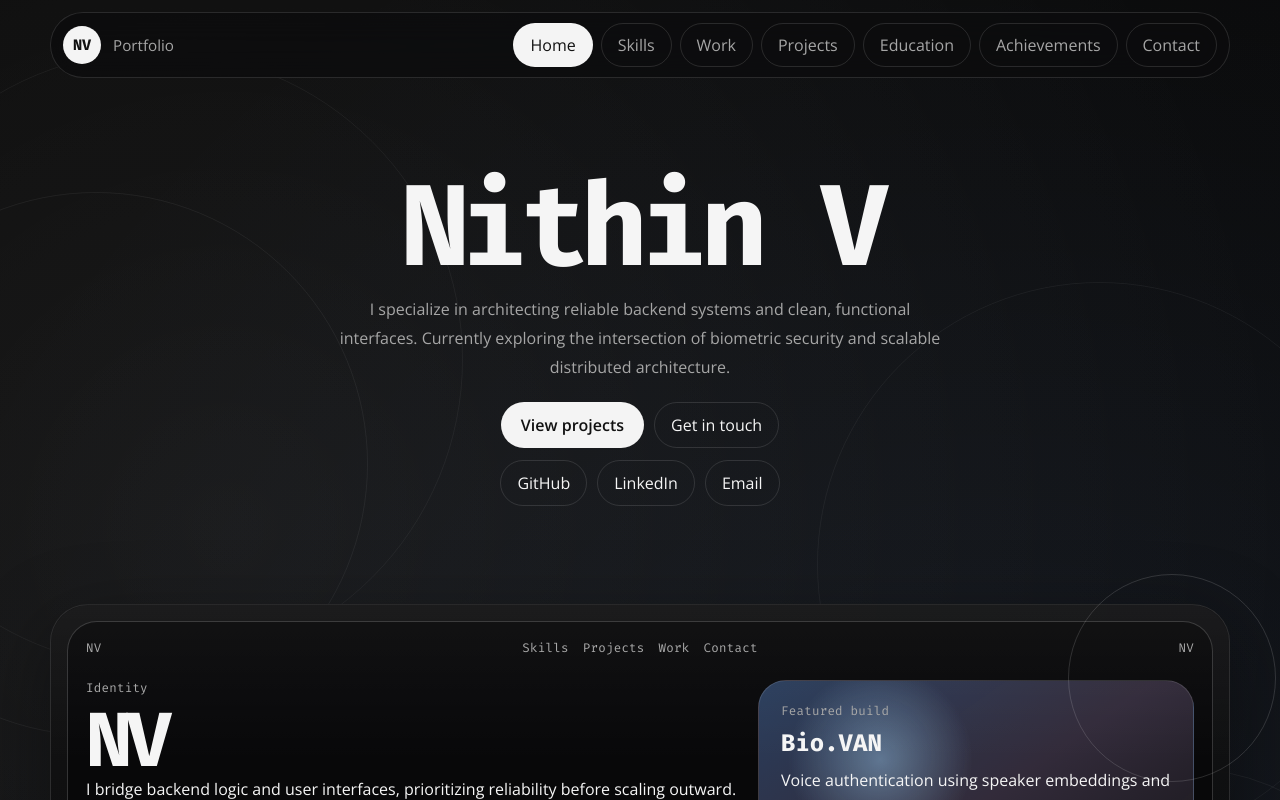
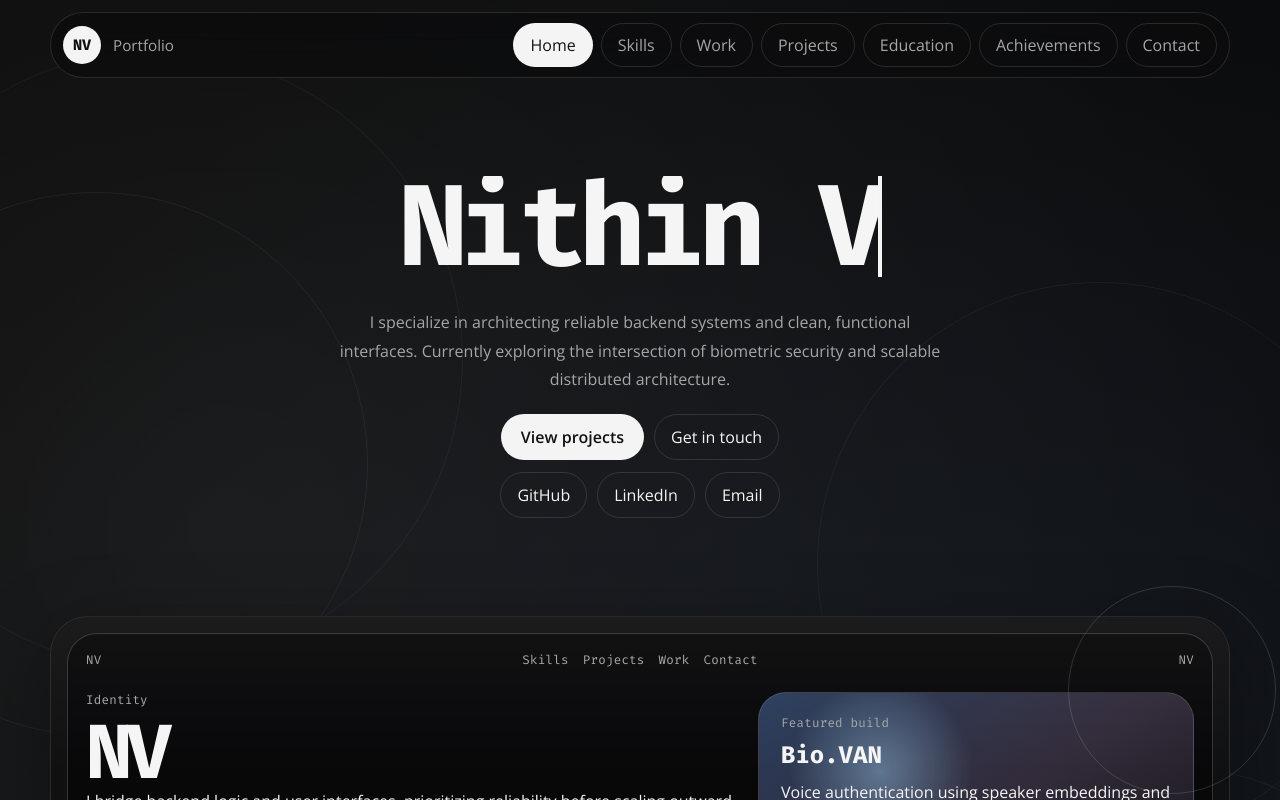
Before and after one commit to Nithin-joshua/Portfolio, a React (Vite) app: page / in a window 1280 px wide. Shown: the top 800 px of the page. Built offline with nearby package versions, Linux system fonts and the light colour scheme.

Commit message:
Style: Add typing effect to hero title lines

```diff
--- a/src/index.css
+++ b/src/index.css
@@ -278,18 +278,38 @@ a:hover {
   text-wrap: balance;
 }
 
-.hero-title-line,
-.preview-title-line,
-.contact-title-line {
-  display: block;
+.hero-title-line {
+  display: inline-block;
+  overflow: hidden;
+  white-space: nowrap;
+  border-right: 4px solid var(--color-pill);
+  width: 0;
+  animation:
+    typing 2s steps(20, end) forwards,
+    blink-caret 0.75s step-end infinite;
   transition: transform 400ms cubic-bezier(0.2, 1, 0.3, 1), color 400ms ease;
   cursor: default;
+}
+
+@keyframes typing {
+  from { width: 0 }
+  to { width: 100% }
+}
+
+@keyframes blink-caret {
+  from, to { border-color: transparent }
+  50% { border-color: var(--color-pill) }
 }
 
 .hero-title-line:hover {
   transform: translateX(12px) scale(1.02);
   color: #ffffff;
   text-shadow: 0 0 30px rgba(255, 255, 255, 0.15);
+}
+
+.preview-title-line,
+.contact-title-line {
+  display: block;
 }
 
 .hero-intro {
```
